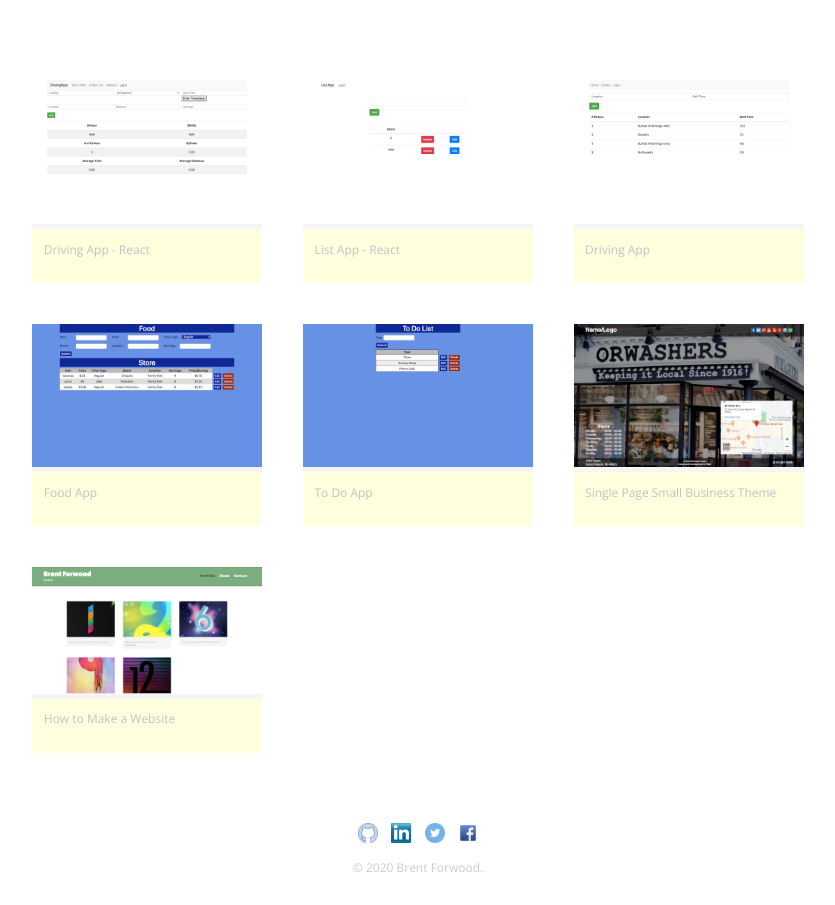
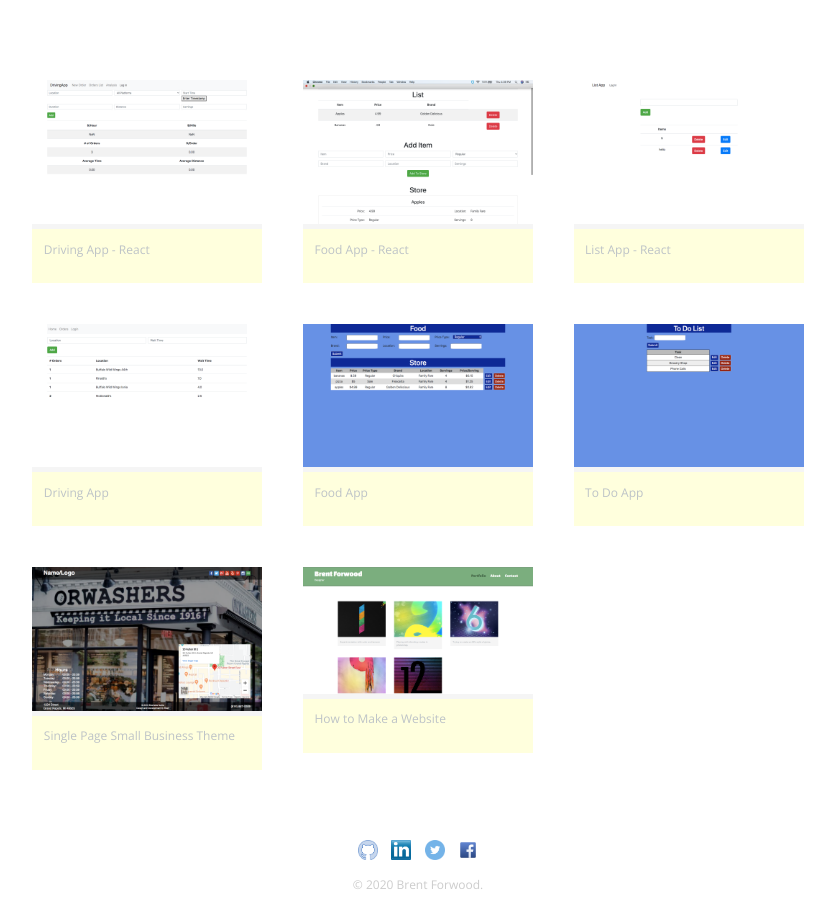
Before and after one commit to forwoodb/my-site-dynamic, a PHP site: page / in a window 1280 px wide. Shown: the part 105-1010 px from the top of the page, without its empty margins (222-1057 px from the left). Before the commit the page ends 977 px from the top, so only its background shows below. Run offline with PHP 8.4, Linux system fonts and the light colour scheme.

Commit message:
Added food app to portfolio, food app image

```diff
--- a/footer.php
+++ b/footer.php
@@ -1,5 +1,5 @@
 <a href="https://www.github.com/forwoodb"><img src="img/github.png" alt="Github Logo" class="social-icon"></a>
 <a href="https://www.linkedin.com/in/brentforwood"><img src="img/linkedin-wrap.png" alt="LinkedIn Logo" class="social-icon"></a>
 <a href="https://twitter.com/brentforwood1"><img src="img/twitter-wrap.png" alt="Twitter Logo" class="social-icon"></a>
-<a href="http://facebook.com/brentforwood"><img src="img/facebook-wrap.png" alt="Facebook Logo" class="social-icon"></a>
+<a href="https://facebook.com/brentforwood"><img src="img/facebook-wrap.png" alt="Facebook Logo" class="social-icon"></a>
 <p>&copy; 2020 Brent Forwood.</p>
--- a/index.php
+++ b/index.php
@@ -10,31 +10,37 @@
             </a>
           </li>
           <li>
+            <a href="https://foodapp-ce8b6.firebaseapp.com/" target="_blank">
+              <img src="img/food-app-react.png" alt="">
+              <p>Food App - React</p>
+            </a>
+          </li>
+          <li>
             <a href="https://listapp-24506.firebaseapp.com/" target="_blank">
               <img src="img/list-app-react.png" alt="">
               <p>List App - React</p>
             </a>
           </li>
           <li>
-            <a href="http://brentforwood.com/DrivingApp/index.php" target="_blank">
+            <a href="https://brentforwood.com/DrivingApp/index.php" target="_blank">
               <img src="img/driving-app.png" alt="">
               <p>Driving App</p>
             </a>
           </li>
           <li>
-            <a href="http://brentforwood.com/FoodApp/index.php" target="_blank">
+            <a href="https://brentforwood.com/FoodApp/index.php" target="_blank">
               <img src="img/food-app.png" alt="">
               <p>Food App</p>
             </a>
           </li>
           <li>
-            <a href="http://brentforwood.com/ToDoApp/index.php" target="_blank">
+            <a href="https://brentforwood.com/ToDoApp/index.php" target="_blank">
               <img src="img/todo-app.png" alt="">
               <p>To Do App</p>
             </a>
           </li>
           <li>
-            <a href="http://forwoodb.github.io/one-page-theme/" target="_blank">
+            <a href="https://forwoodb.github.io/one-page-theme/" target="_blank">
               <img src="img/one-page-theme.png" alt="">
               <p>Single Page Small Business Theme</p>
             </a>
@@ -52,7 +58,7 @@
             </a>
           </li> -->
           <li>
-            <a href="http://forwoodb.github.io/htmaw/" target="_blank">
+            <a href="https://forwoodb.github.io/htmaw/" target="_blank">
               <img src="img/htmaw.png" alt="">
               <p>How to Make a Website</p>
             </a>
```
Also changed, not shown: img/food-app-react.png (added).
